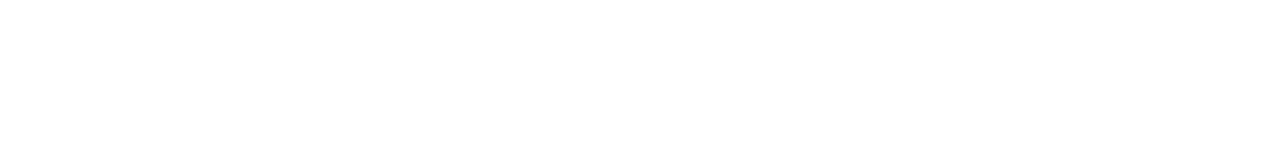
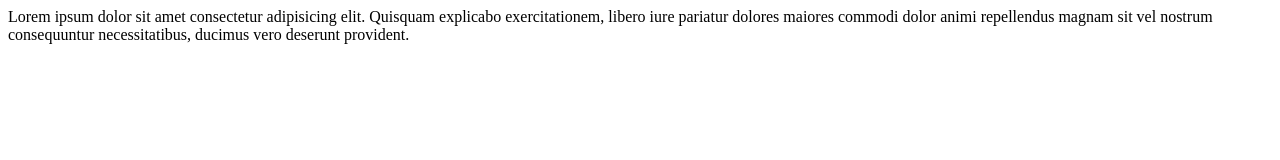
Before and after one commit to Jinnawat02/git-bootcamp, a plain HTML site: page index.html in a window 1280 px wide. Drawn offline with Linux system fonts and the light colour scheme.

Commit message:
Add lorem to body

```diff
--- a/index.html
+++ b/index.html
@@ -1,11 +1,16 @@
 <!DOCTYPE html>
 <html lang="en">
+
 <head>
     <meta charset="UTF-8">
     <meta name="viewport" content="width=device-width, initial-scale=1.0">
     <title>Document</title>
 </head>
+
 <body>
+    Lorem ipsum dolor sit amet consectetur adipisicing elit. Quisquam explicabo exercitationem, libero iure pariatur
+    dolores maiores commodi dolor animi repellendus magnam sit vel nostrum consequuntur necessitatibus, ducimus vero
+    deserunt provident.
+</body>
 
-</body>
 </html>
```
